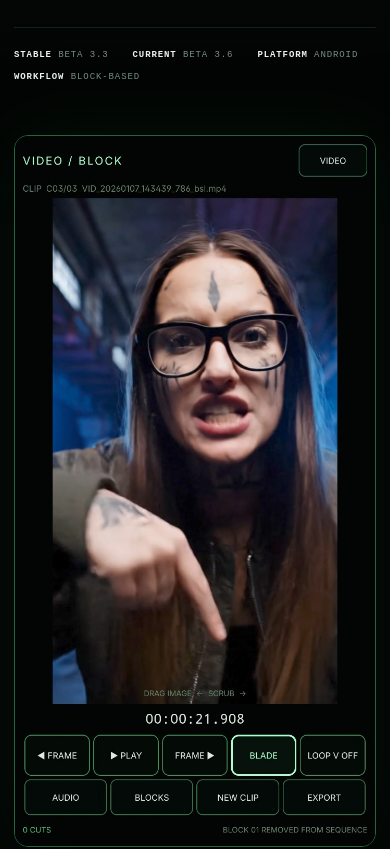
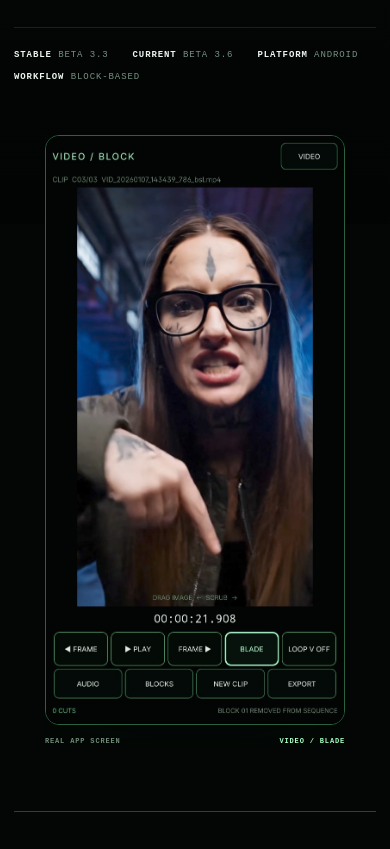
Before and after one commit to exsiderurgica/videoblock-site, a plain HTML site: page index.html in a window 390 px wide. Shown: the part 620-1469 px from the top of the page. Drawn offline with Linux system fonts and the light colour scheme.

Commit message:
fix screenshot sizing on mobile

```diff
--- a/app.css
+++ b/app.css
@@ -244,3 +244,59 @@ footer{padding:34px 0 50px;display:flex;justify-content:space-between;color:#667
   .real-screen-panel{padding:14px}
   .app-shot figcaption{font-size:7px}
 }
+
+
+/* Mobile screenshot sizing hardening */
+html,body{max-width:100%;overflow-x:hidden}
+.hero,.hero-device,.app-shot,.real-screen-panel,.real-screen-copy,.feature-shot{min-width:0;max-width:100%}
+.app-shot{overflow:hidden}
+.app-shot img{
+  display:block;
+  width:100%;
+  max-width:100%;
+  height:auto;
+  object-fit:contain;
+  margin:0 auto;
+}
+.real-screen-panel{overflow:hidden}
+
+@media(max-width:620px){
+  .hero-device.real-ui{
+    width:100%;
+    max-width:100%;
+    justify-content:center;
+  }
+  .hero-shot,.feature-shot{
+    width:min(100%,300px);
+    max-width:300px;
+    margin-inline:auto;
+  }
+  .real-screen-panel,.real-screen-panel.reverse{
+    width:100%;
+    max-width:100%;
+    padding:12px;
+    gap:22px;
+    overflow:hidden;
+  }
+  .real-screen-copy{
+    width:100%;
+    max-width:100%;
+  }
+  .app-shot img{
+    width:100%;
+    max-width:100%;
+    height:auto;
+  }
+  .app-shot figcaption{
+    width:100%;
+    flex-wrap:wrap;
+    gap:6px 12px;
+  }
+}
+
+@media(max-width:380px){
+  .hero-shot,.feature-shot{
+    width:min(100%,280px);
+    max-width:280px;
+  }
+}
```
